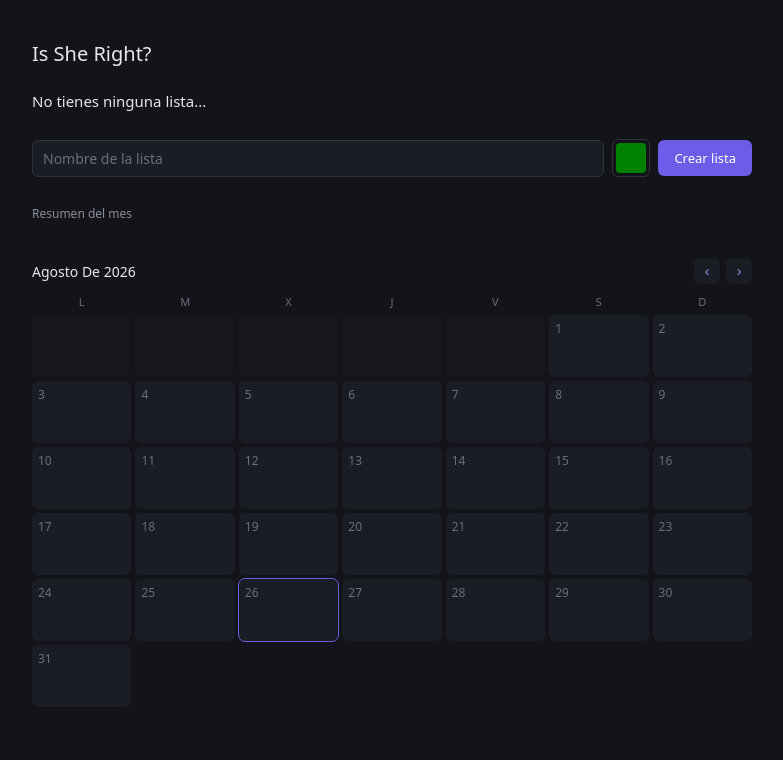
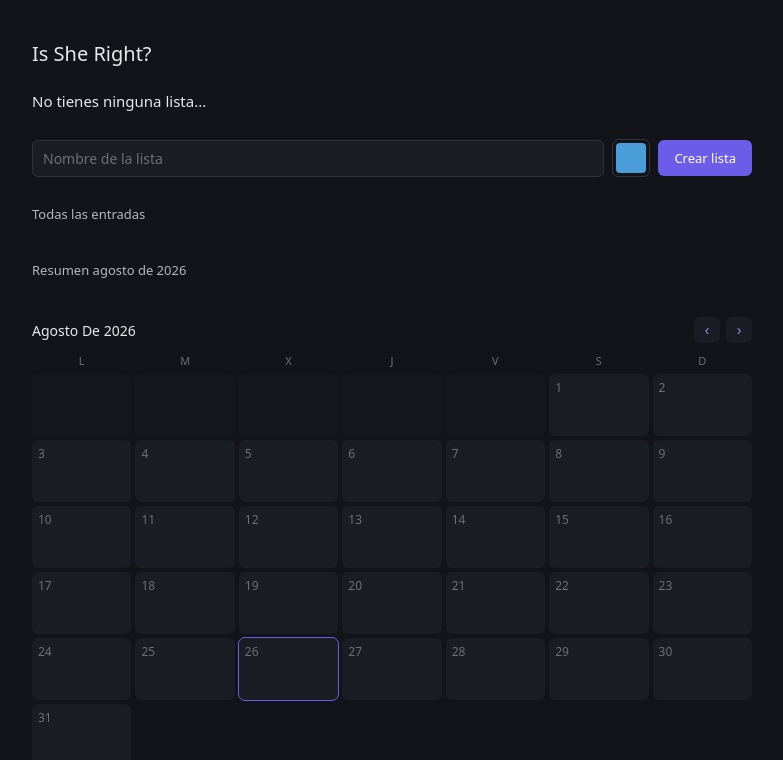
Before and after one commit to JuanAntonioVicente/is-she-right, a React (Vite) app: page / in a window 1280 px wide. Shown: the top 760 px of the page, without its empty margins (248-1031 px from the left). Built offline with nearby package versions, Linux system fonts and the light colour scheme.

Commit message:
Add monthly summary with month filter

```diff
--- a/src/App.jsx
+++ b/src/App.jsx
@@ -10,6 +10,7 @@ function App() {
   const [listas, setListas] = useState([]);
   const [entradas, setEntradas] = useState([]);
   const [listaSeleccionada, setListaSeleccionada] = useState(null);
+  const [mes, setMes] = useState(new Date())
   function agregarLista(nombre, color) {
     const nuevaLista = {
       id: Date.now(),
@@ -85,8 +86,8 @@ function App() {
           <EntryForm onCrear={agregarEntrada} />
         </div>
       )}
-      <Summary listas={listas} entradas={entradas} />
-      <Calendar listas={listas} entradas={entradas} />
+      <Summary listas={listas} entradas={entradas} mes={mes} />
+      <Calendar listas={listas} entradas={entradas} mes={mes} setMes={setMes}/>
     </div>
   );
 }
--- a/src/components/Calendar.jsx
+++ b/src/components/Calendar.jsx
@@ -1,8 +1,6 @@
-import { useState } from "react";
 import "./Calendar.css";
 
-function Calendar({ listas, entradas }) {
-    const [mes, setMes] = useState(new Date())
+function Calendar({ listas, entradas, mes, setMes}) {
     function mesAnterior() {
         setMes(new Date(mes.getFullYear(), mes.getMonth() - 1, 1))
     }
--- a/src/components/ListForm.jsx
+++ b/src/components/ListForm.jsx
@@ -3,7 +3,7 @@ import "./ListForm.css";
 
 function ListForm({ onCrear }) {
     const [nombre, setNombre] = useState("");
-    const [color, setColor] = useState("#008000");
+    const [color, setColor] = useState("#4A9DD9");
     function handleSubmit() {
         if (nombre.trim() === "") {
             return;
--- a/src/components/Summary.css
+++ b/src/components/Summary.css
@@ -1,7 +1,14 @@
+
 .summary-titulo {
-  font-size: 12px;
-  color: #8b8f96;
-  margin-bottom: 8px;
+  font-size: 13px;
+  font-weight: 500;
+  color: #b4b8c0;
+  margin-bottom: 10px;
+  margin-top: 1.75rem;
+}
+
+.summary-titulo:first-child {
+  margin-top: 0;
 }
 
 .summary-grid {
--- a/src/components/Summary.jsx
+++ b/src/components/Summary.jsx
@@ -1,12 +1,25 @@
 import "./Summary.css";
 
-function Summary({ listas, entradas }) {
+function Summary({ listas, entradas, mes }) {
+    const actual = mes.getFullYear() + "-" + String(mes.getMonth() + 1).padStart(2, "0");
     return (
         <>
-            <div className="summary-titulo">Resumen del mes</div>
+            <div className="summary-titulo">Todas las entradas</div>
             <div className="summary-grid">
                 {listas.map((lista) => {
                     const total = entradas.filter((entrada) => entrada.listaId === lista.id).length;
+                    return (
+                        <div className="summary-card" key={lista.id}>
+                            <div className="summary-nombre">{lista.nombre}</div>
+                            <div className="summary-total" style={{ color: lista.color }}>{total}</div>
+                        </div>
+                    );
+                })}
+            </div >
+            <div className="summary-titulo">Resumen {mes.toLocaleDateString("es-ES", { month: "long", year: "numeric" })}</div>
+            <div className="summary-grid">
+                {listas.map((lista) => {
+                    const total = entradas.filter((entrada) => entrada.listaId === lista.id && entrada.fecha.slice(0, 7) === actual).length;
                     return (
                         <div className="summary-card" key={lista.id}>
                             <div className="summary-nombre">{lista.nombre}</div>
```
